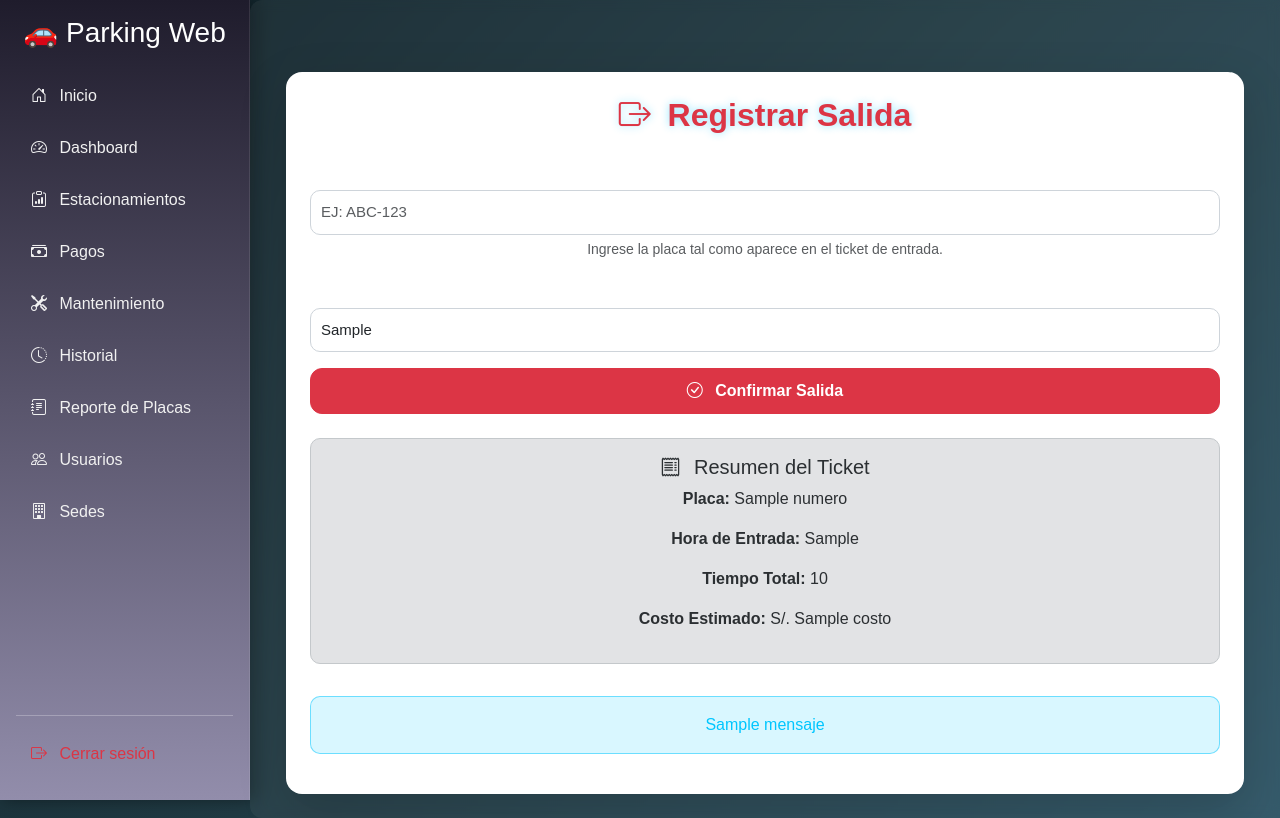
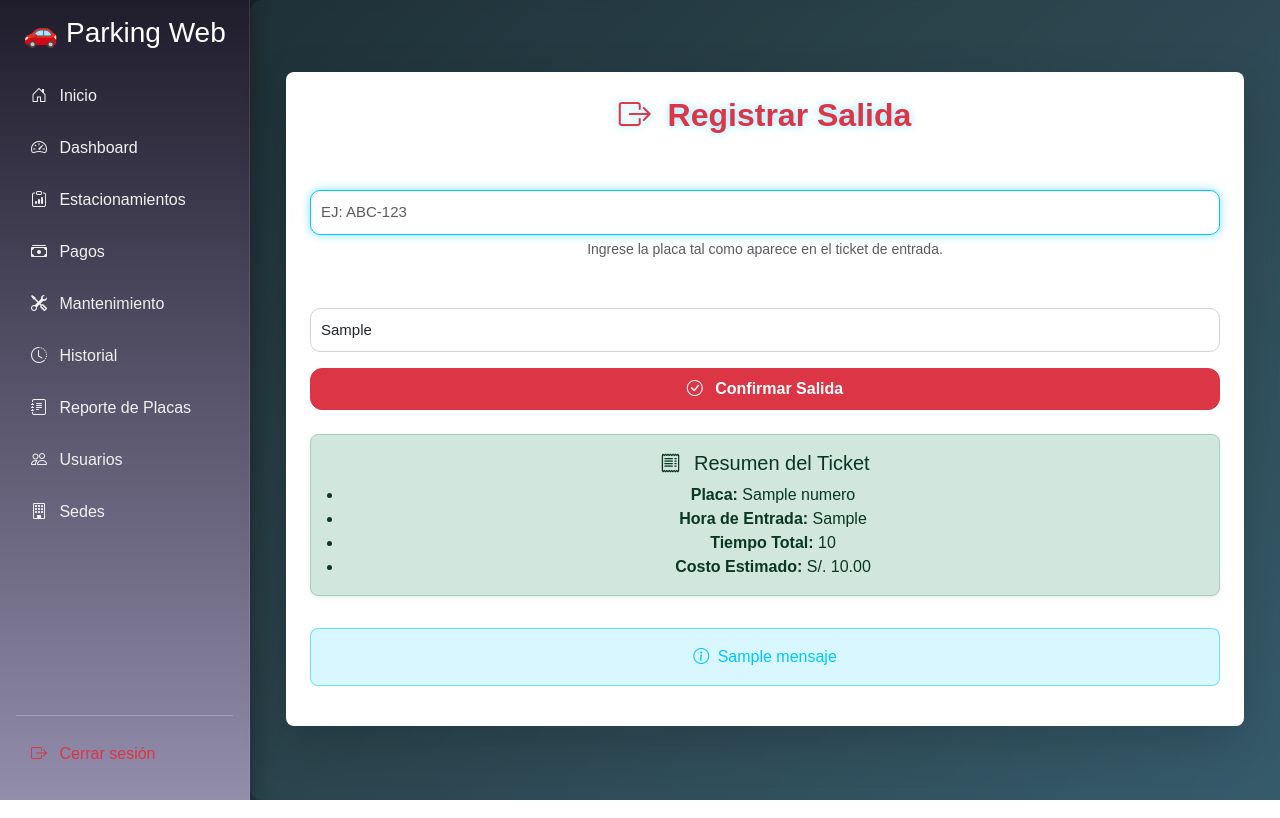
Before and after one commit to AQP-Connectivity/Proyecto-con-Python, a Flask app: template Estructura del Proyecto/templates/salida.html in a window 1280 px wide. Run offline with Flask 3, Linux system fonts and the light colour scheme; the template is opened without the code that fills it: most values are stand-ins (such as "Sample title", 1, 10 or a date in 2020).

Commit message:
Update salida.html

```diff
--- a/Estructura del Proyecto/templates/salida.html
+++ b/Estructura del Proyecto/templates/salida.html
@@ -7,45 +7,70 @@
 
 {% block content %}
 <div class="container mt-5">
-  <div class="card shadow-lg border-0 p-4">
+  <div class="card shadow-lg border-0 rounded-3 p-4">
     <h2 class="text-center mb-4 text-danger">
       <i class="bi bi-box-arrow-right me-2"></i> Registrar Salida
     </h2>
 
-    <form method="POST" action="{{ url_for('salida') }}">
+    <form method="POST" action="{{ url_for('salida') }}" novalidate>
       <!-- Placa -->
       <div class="mb-3">
-        <label class="form-label fw-bold">Placa del Vehículo</label>
-        <input type="text" name="placa" class="form-control text-uppercase" placeholder="Ej: ABC-123" required>
+        <label for="placa" class="form-label fw-bold">Placa del Vehículo</label>
+        <input
+          type="text"
+          id="placa"
+          name="placa"
+          class="form-control text-uppercase"
+          placeholder="Ej: ABC-123"
+          maxlength="10"
+          required
+          autofocus
+        >
         <div class="form-text">Ingrese la placa tal como aparece en el ticket de entrada.</div>
       </div>
 
       <!-- Hora de salida automática -->
       <div class="mb-3">
         <label class="form-label fw-bold">Hora de Salida</label>
-        <input type="text" class="form-control" value="{{ hora_actual }}" readonly>
+        <input
+          type="text"
+          class="form-control"
+          value="{{ hora_actual }}"
+          readonly
+          aria-readonly="true"
+        >
       </div>
 
       <!-- Botón registrar -->
-      <button type="submit" class="btn btn-danger w-100 fw-bold">
+      <button type="submit" class="btn btn-danger w-100 fw-bold py-2">
         <i class="bi bi-check-circle me-2"></i> Confirmar Salida
       </button>
     </form>
 
-    <!-- Resumen si existe -->
+    <!-- Resumen del ticket (si existe) -->
     {% if ticket %}
-    <div class="alert alert-secondary mt-4">
+    <div class="alert alert-success mt-4 rounded-3 shadow-sm">
       <h5 class="mb-2"><i class="bi bi-receipt me-2"></i> Resumen del Ticket</h5>
-      <p><strong>Placa:</strong> {{ ticket.numero }}</p>
-      <p><strong>Hora de Entrada:</strong> {{ ticket.hora_entrada }}</p>
-      <p><strong>Tiempo Total:</strong> {{ ticket.tiempo_total }}</p>
-      <p><strong>Costo Estimado:</strong> S/. {{ ticket.costo }}</p>
+      <ul class="mb-0 ps-3">
+        <li><strong>Placa:</strong> {{ ticket.numero }}</li>
+        <li><strong>Hora de Entrada:</strong> {{ ticket.hora_entrada }}</li>
+        <li><strong>Tiempo Total:</strong> {{ ticket.tiempo_total }}</li>
+        <li><strong>Costo Estimado:</strong> S/. {{ "%.2f"|format(ticket.costo|float) }}</li>
+      </ul>
     </div>
     {% endif %}
 
-    <!-- Mensaje de confirmación -->
+    <!-- Mensajes de retroalimentación -->
     {% if mensaje %}
-      <div class="alert alert-info mt-3 text-center">{{ mensaje }}</div>
+      <div class="alert alert-info mt-3 text-center rounded-3">
+        <i class="bi bi-info-circle me-1"></i> {{ mensaje }}
+      </div>
+    {% endif %}
+
+    {% if error %}
+      <div class="alert alert-danger mt-3 text-center rounded-3">
+        <i class="bi bi-exclamation-triangle me-1"></i> {{ error }}
+      </div>
     {% endif %}
   </div>
 </div>
```
